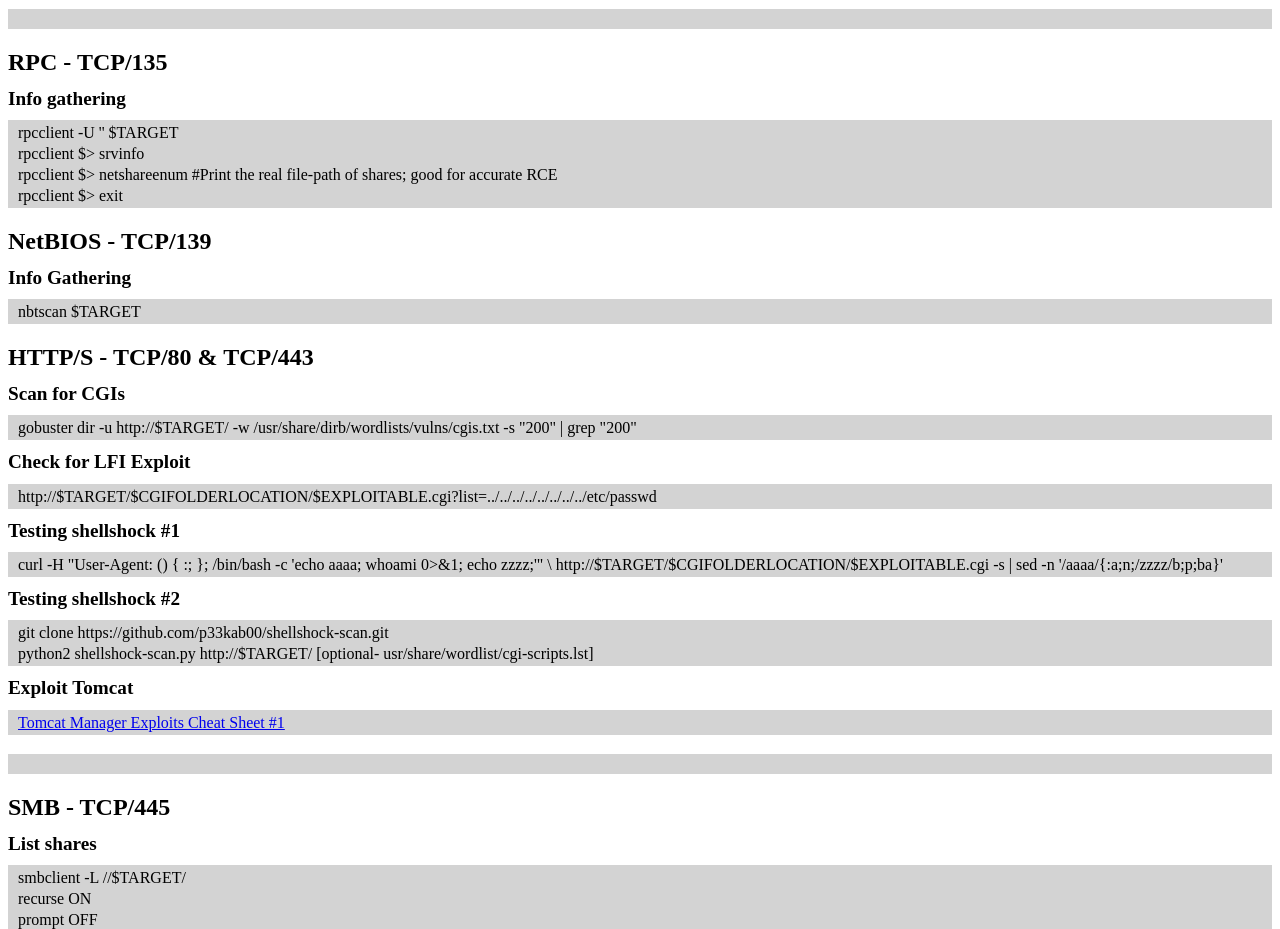
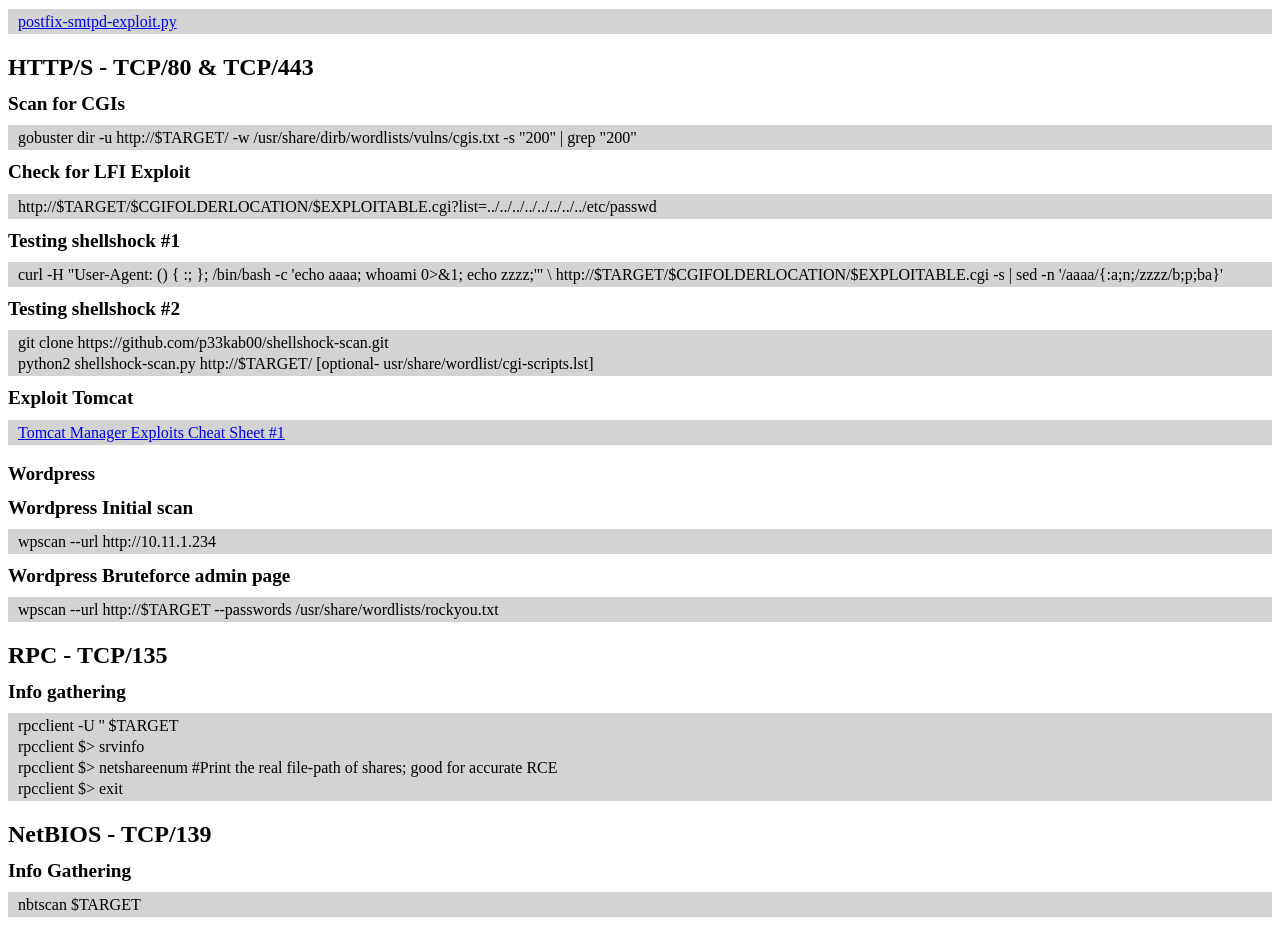
Before and after one commit to JeffGThompson/offsec-notes.io, a plain HTML site: page index.html in a window 1280 px wide. Shown: the part 2643-3572 px from the top of the page. Drawn offline with Linux system fonts and the light colour scheme.

Commit message:
Remaining changes for the day

```diff
--- a/index.html
+++ b/index.html
@@ -135,20 +135,8 @@
 <p id="codebox">sudo nmap $TARGET -p25 --script smtp-vuln* -oN scans/mailman-nmap-scripts-smtp-vuln</p>
 
 <p id="info">Postfix exploit script  - needs credentials</p>
-<p id="codebox"></p>
+<p id="codebox"><a href="https://github.com/JeffGThompson/offsec-notes.io/blob/main/Scripts/Both/SMTP/postfix-smtpd-exploit.py">postfix-smtpd-exploit.py</a></p>
 
-<h2>RPC - TCP/135 </h2>
-<p id="info">Info gathering</p>
-<p id="codebox">
-rpcclient -U '' $TARGET <br>
-rpcclient $> srvinfo<br>
-rpcclient $> netshareenum  #Print the real file-path of shares; good for accurate RCE<br>
-rpcclient $> exit
-</p>
-
-<h2>NetBIOS - TCP/139 </h2>
-<p id="info">Info Gathering</p>
-<p id="codebox">nbtscan $TARGET</p>
 
 <h2>HTTP/S - TCP/80 & TCP/443 </h2>
 <p id="info">Scan for CGIs</p>
@@ -170,8 +158,27 @@ rpcclient $> exit
 <p id="info">Exploit Tomcat</p>
 <p id="codebox"><a href="https://www.hackingarticles.in/multiple-ways-to-exploit-tomcat-manager/">Tomcat Manager Exploits Cheat Sheet #1</a></p>
 
-<p id="info"></p>
-<p id="codebox"></p>
+<h3>Wordpress</h3>
+<p id="info">Wordpress Initial scan</p>
+<p id="codebox">wpscan --url http://10.11.1.234</p>
+
+<p id="info">Wordpress Bruteforce admin page</p>
+<p id="codebox">wpscan --url http://$TARGET --passwords /usr/share/wordlists/rockyou.txt</p>
+
+
+
+<h2>RPC - TCP/135 </h2>
+<p id="info">Info gathering</p>
+<p id="codebox">
+rpcclient -U '' $TARGET <br>
+rpcclient $> srvinfo<br>
+rpcclient $> netshareenum  #Print the real file-path of shares; good for accurate RCE<br>
+rpcclient $> exit
+</p>
+
+<h2>NetBIOS - TCP/139 </h2>
+<p id="info">Info Gathering</p>
+<p id="codebox">nbtscan $TARGET</p>
 
 
 
@@ -250,8 +257,9 @@ rpcclient $> exit
     xp_cmdshell  whoami <br>
 </p>
 
-<p id="info"></p>
-<p id="codebox"></p>
+<p id="info">Privilege Escalation with MySQL User Defined Functions</p>
+<p id="codebox"><a href="https://medium.com/r3d-buck3t/privilege-escalation-with-mysql-user-defined-functions-996ef7d5ceaf">Walkthrough #1</a></p>
+
 
 
 <h2>VNC - TCP/5800 & TCP/5900 </h2>
```
